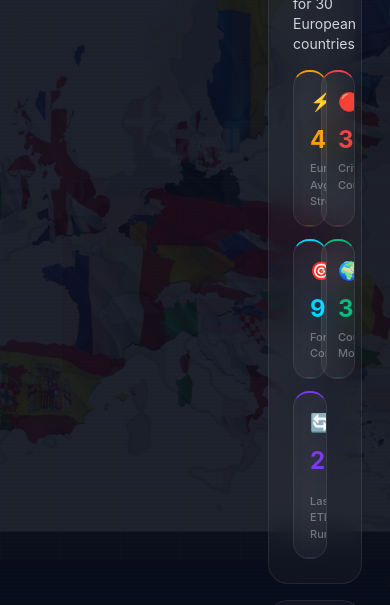
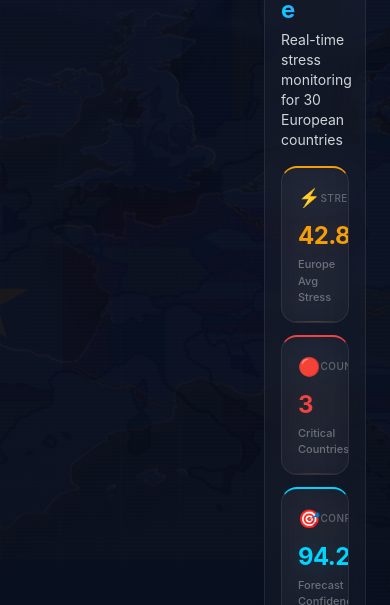
Before and after one commit to aathiftr2005-debug/tourism-energy-intelligence-platform, a Next.js app in the folder frontend/: page / in a window 390 px wide. Shown: the part 239-844 px from the top of the page. Built offline with nearby package versions, Linux system fonts and the light colour scheme; no server answers.

Commit message:
Update homepage background with new EU wallpaper

```diff
--- a/frontend/app/forecast/page.tsx
+++ b/frontend/app/forecast/page.tsx
@@ -51,7 +51,7 @@ export default function ForecastPage() {
         <select
           value={country}
           onChange={(e) => setCountry(e.target.value)}
-          className="glass-select min-w-[200px]"
+          className="glass-select w-full sm:min-w-[200px]"
         >
           {countries.map((c) => (
             <option key={c} value={c}>{COUNTRY_FLAGS[c]} {COUNTRY_NAMES[c]}</option>
--- a/frontend/app/globals.css
+++ b/frontend/app/globals.css
@@ -83,7 +83,7 @@ img[loading="lazy"] {
   height: 100vh;
   z-index: 0;
   pointer-events: none;
-  background-image: url('/eu-map-bg.jpg');
+  background-image: url('/images/ChatGPT%20Image%20Jul%204%2C%202026%2C%2001_55_14%20PM.png');
   background-size: cover;
   background-position: center;
   background-repeat: no-repeat;
@@ -290,7 +290,8 @@ img[loading="lazy"] {
   flex: 1;
   height: 100vh;
   overflow-y: auto;
-  padding: 16px;
+  overflow-x: hidden;
+  padding: 12px;
   position: relative;
   z-index: 10;
 }
@@ -308,10 +309,16 @@ img[loading="lazy"] {
   -webkit-backdrop-filter: blur(16px);
   border: 1px solid rgba(255, 255, 255, 0.08);
   border-radius: 20px;
-  padding: 24px;
+  padding: 16px;
   transition: all 0.3s cubic-bezier(0.4, 0, 0.2, 1);
   position: relative;
   overflow: hidden;
+}
+
+@media (min-width: 768px) {
+  .glass-card {
+    padding: 24px;
+  }
 }
 
 .glass-card::before {
@@ -343,9 +350,15 @@ img[loading="lazy"] {
   backdrop-filter: blur(16px);
   -webkit-backdrop-filter: blur(16px);
   border-radius: 20px;
-  padding: 24px;
+  padding: 16px;
   position: relative;
   transition: all 0.3s cubic-bezier(0.4, 0, 0.2, 1);
+}
+
+@media (min-width: 768px) {
+  .glass-card-accent {
+    padding: 24px;
+  }
 }
 
 .glass-card-accent::before {
--- a/frontend/app/map/page.tsx
+++ b/frontend/app/map/page.tsx
@@ -178,11 +178,11 @@ export default function MapPage() {
         <AnimatePresence>
           {selectedCountry && (
             <motion.div
-              initial={{ opacity: 0, x: 80, width: 0 }}
-              animate={{ opacity: 1, x: 0, width: 360 }}
-              exit={{ opacity: 0, x: 80, width: 0 }}
+              initial={{ opacity: 0, x: 80 }}
+              animate={{ opacity: 1, x: 0 }}
+              exit={{ opacity: 0, x: 80 }}
               transition={{ duration: 0.35, ease: 'easeOut' }}
-              className="overflow-hidden flex-shrink-0"
+              className="overflow-hidden flex-shrink-0 w-full md:w-[360px]"
             >
               <div
                 className="rounded-2xl p-5 h-full overflow-y-auto"
--- a/frontend/app/page.tsx
+++ b/frontend/app/page.tsx
@@ -56,7 +56,7 @@ export default function Dashboard() {
   const [data, setData] = useState(MOCK_DATA);
 
   return (
-    <div className="min-h-screen p-3 md:p-6 relative">
+    <div className="min-h-screen p-3 md:p-6 relative overflow-x-hidden">
 
       <div className="fixed inset-0 z-[-1] pointer-events-none">
         <img
@@ -70,14 +70,14 @@ export default function Dashboard() {
       </div>
 
       <div className="glass-card p-4 md:p-8 mb-4 md:mb-6">
-        <h1 className="text-2xl md:text-5xl font-bold bg-gradient-to-r from-cyan-400 via-purple-500 to-pink-500 bg-clip-text text-transparent">
+        <h1 className="text-2xl md:text-5xl font-bold bg-gradient-to-r from-cyan-400 via-purple-500 to-pink-500 bg-clip-text text-transparent break-words min-w-0">
           Tourism Energy Intelligence
         </h1>
-        <p className="text-gray-300 text-sm md:text-base mt-1 md:mt-2">
+        <p className="text-gray-300 text-sm md:text-base mt-1 md:mt-2 min-w-0">
           Real-time stress monitoring for {data.length} European countries
         </p>
 
-        <div className="mt-4 md:mt-6">
+        <div className="mt-4 md:mt-6 min-w-0">
           <KpiCards />
         </div>
       </div>
@@ -186,7 +186,7 @@ export default function Dashboard() {
       <div className="mt-4 md:mt-6">
         <h2 className="text-lg md:text-xl font-bold mb-3 md:mb-4">EU All European Countries</h2>
 
-        <div className="grid grid-cols-2 sm:grid-cols-3 md:grid-cols-4 lg:grid-cols-5 xl:grid-cols-6 gap-3 md:gap-4">
+        <div className="grid grid-cols-1 sm:grid-cols-3 md:grid-cols-4 lg:grid-cols-5 xl:grid-cols-6 gap-3 md:gap-4">
           {ALL_COUNTRIES.map((item) => {
             const stressData = data.find(d => d.country === item.name);
             const score = stressData?.stress_score || 0;
--- a/frontend/components/UI/KpiCards.tsx
+++ b/frontend/components/UI/KpiCards.tsx
@@ -33,14 +33,14 @@ export default function KpiCards() {
   const cards = data.cards as KpiCard[];
 
   return (
-    <div className="grid grid-cols-2 md:grid-cols-5 gap-3">
+    <div className="grid grid-cols-1 md:grid-cols-5 gap-3">
       {cards.map((card, i) => (
         <motion.div
           key={card.label}
           initial={{ opacity: 0, y: 20 }}
           animate={{ opacity: 1, y: 0 }}
           transition={{ duration: 0.4, delay: 0.05 * i }}
-          className="rounded-2xl p-4 relative overflow-hidden"
+          className="rounded-2xl p-4 relative overflow-hidden w-full"
           style={{
             background: 'rgba(255,255,255,0.03)',
             backdropFilter: 'blur(16px)',
--- a/frontend/next.config.js
+++ b/frontend/next.config.js
@@ -1,6 +1,5 @@
 /** @type {import('next').NextConfig} */
 const nextConfig = {
-  output: 'standalone',
   async rewrites() {
     return [
       {
```
Also changed, not shown: frontend/public/images/ChatGPT Image Jul 4, 2026, 01_55_14 PM.png (added), frontend/vercel.json (added), 1 other file (tests, documents, lock files or other folders).
